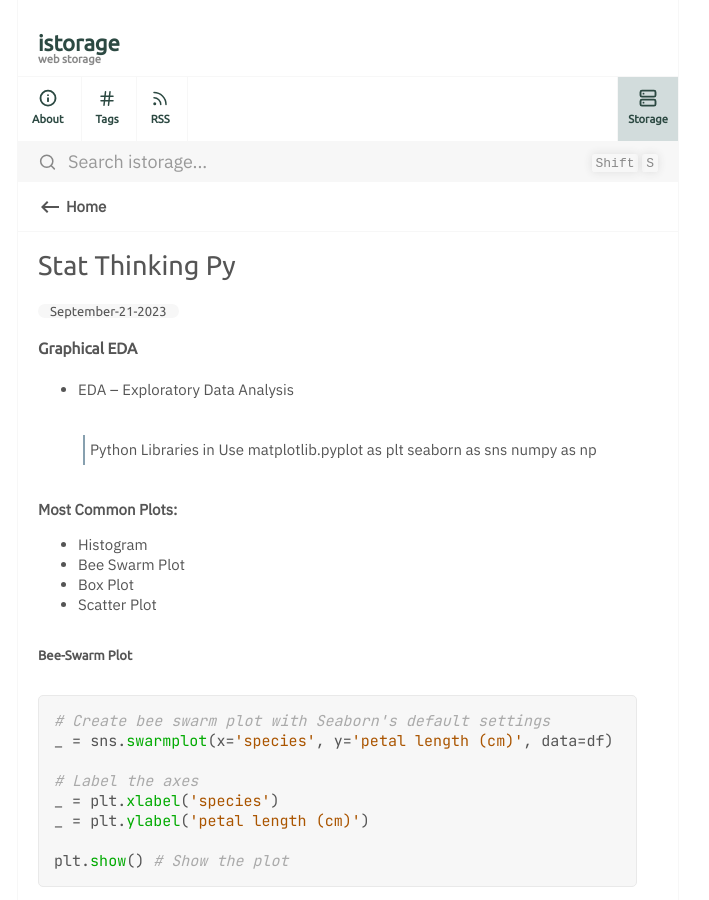
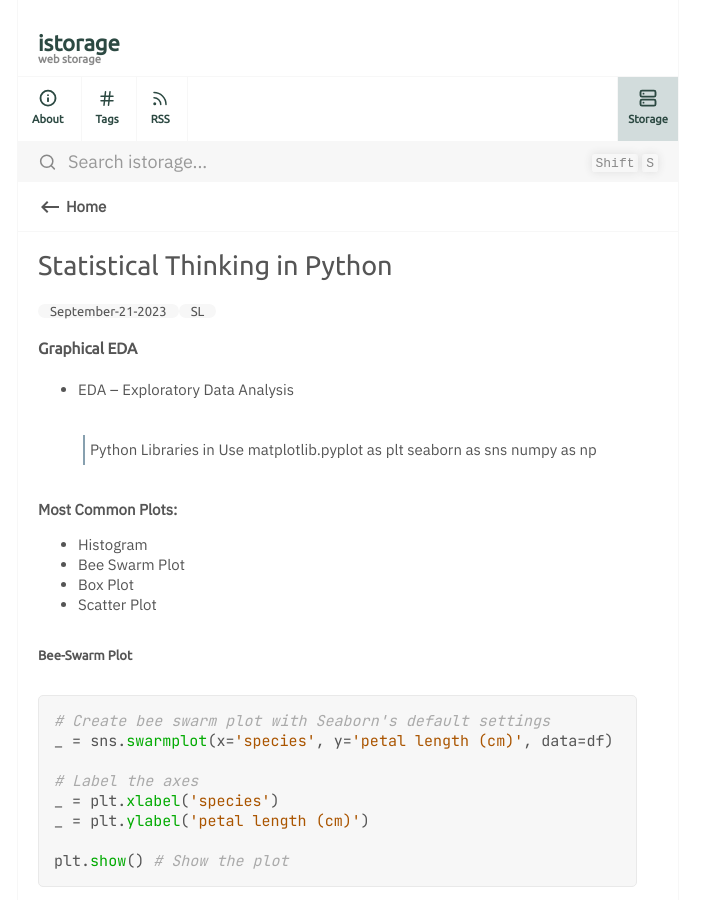
Before and after one commit to suchkow/suchkow.github.io, a Jekyll site: the page built from _posts/2023-09-21-stat-thinking-py.md, in a window 1280 px wide and 900 px high. Shown: the whole window, without its empty margins (292-1001 px from the left). Built offline with Jekyll 4.4.1, drawn with Linux system fonts in a browser that asks for light colours.

Commit message:
Update 2023-09-21-stat-thinking-py.md

```diff
--- a/_posts/2023-09-21-stat-thinking-py.md
+++ b/_posts/2023-09-21-stat-thinking-py.md
@@ -1,3 +1,9 @@
+---
+title: Statistical Thinking in Python
+tags: SL
+comments: false
+---
+
 #### Graphical EDA
 
 - EDA – Exploratory Data Analysis
```
